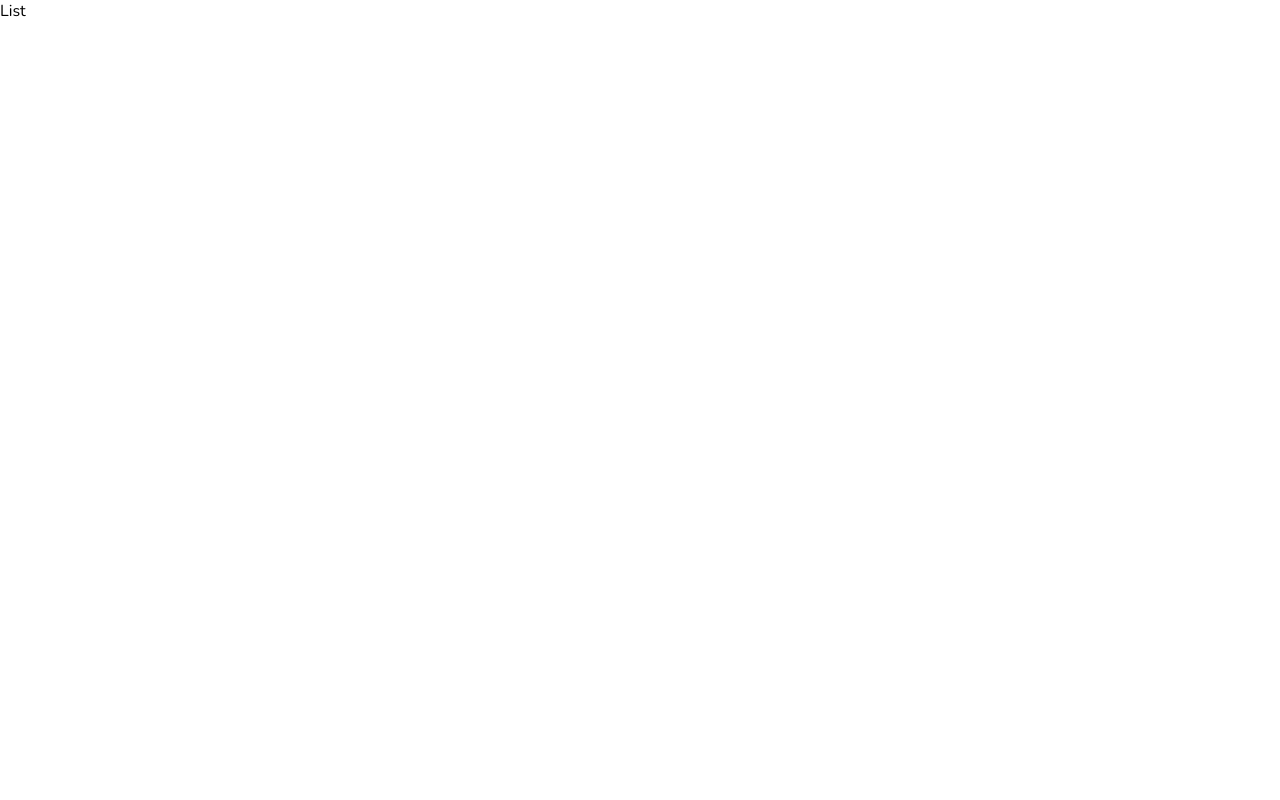
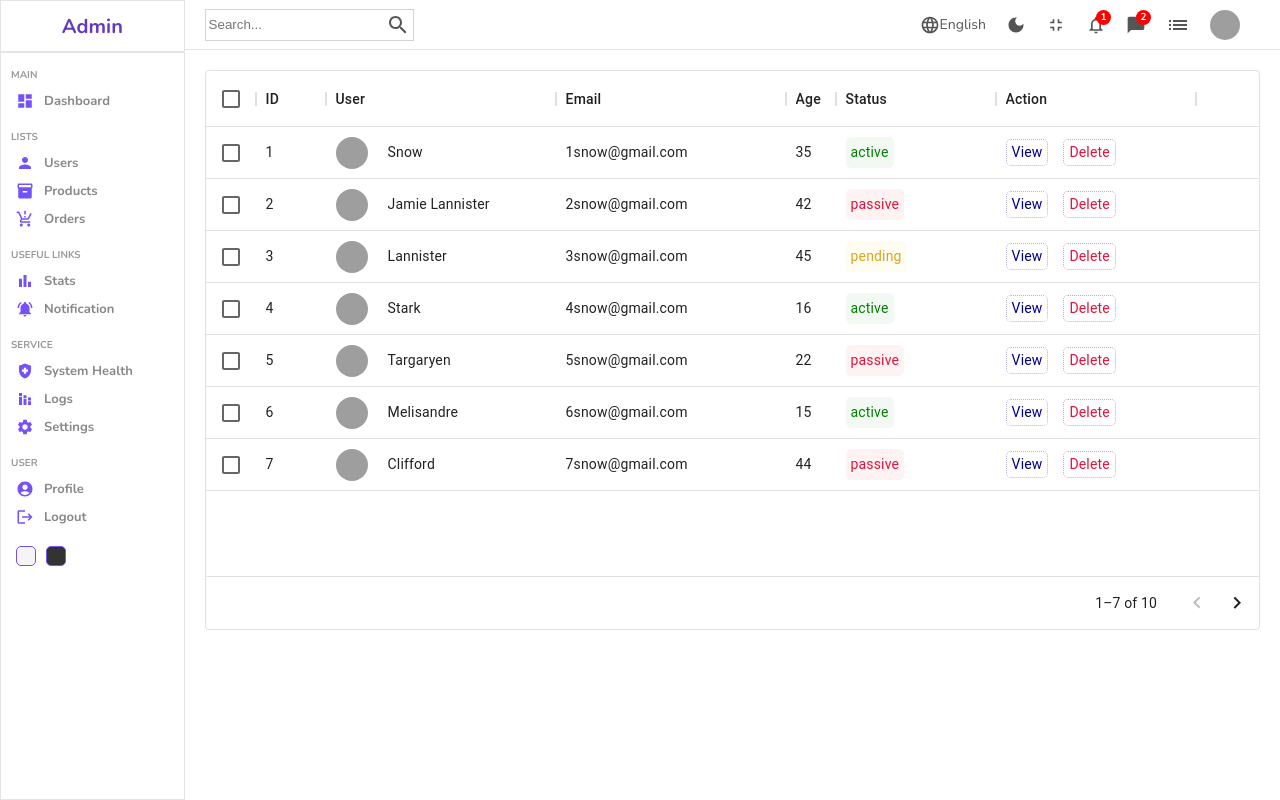
Before and after one commit to imsikun/admin_panel, a React (Create React App) app: page /users in a window 1280 px wide. Built offline with nearby package versions, Linux system fonts and the light colour scheme; grey boxes are pictures that could not be loaded.

Commit message:
added the users table in the user route

```diff
--- a/package.json
+++ b/package.json
@@ -7,6 +7,7 @@
     "@emotion/styled": "^11.8.1",
     "@mui/icons-material": "^5.5.1",
     "@mui/material": "^5.5.3",
+    "@mui/x-data-grid": "^5.9.0",
     "@testing-library/jest-dom": "^5.14.1",
     "@testing-library/react": "^12.0.0",
     "@testing-library/user-event": "^13.2.1",
--- /dev/null
+++ b/src/components/datatable/Datatable.jsx
@@ -0,0 +1,35 @@
+import './datatable.scss';
+import { DataGrid } from '@mui/x-data-grid';
+import { userColumns, userRows } from '../../datatablesource';
+
+function Datatable() {
+  const actionColumn = [
+    {
+      field: 'action',
+      headerName: 'Action',
+      width: 200,
+      renderCell: () => {
+        return (
+          <div className='cellAction'>
+            <div className='viewButton'>View</div>
+            <div className='deleteButton'>Delete</div>
+          </div>
+        );
+      },
+    },
+  ];
+
+  return (
+    <div className='datatable'>
+      <DataGrid
+        rows={userRows}
+        columns={userColumns.concat(actionColumn)}
+        pageSize={7}
+        rowsPerPageOptions={[7]}
+        checkboxSelection
+      />
+    </div>
+  );
+}
+
+export default Datatable;
--- /dev/null
+++ b/src/components/datatable/datatable.scss
@@ -0,0 +1,52 @@
+.datatable {
+  height: 600px;
+  padding: 20px;
+
+  .cellWithImg {
+    display: flex;
+    align-items: center;
+
+    .cellImg {
+      width: 32px;
+      height: 32px;
+      border-radius: 50%;
+      object-fit: cover;
+      margin-right: 20px;
+    }
+  }
+  .cellWithStatus {
+    padding: 5px;
+    border-radius: 5px;
+
+    &.active {
+      background-color: rgba(0, 128, 0, 0.05);
+      color: green;
+    }
+    &.pending {
+      background-color: rgba(255, 217, 0, 0.05);
+      color: goldenrod;
+    }
+    &.passive {
+      background-color: rgba(255, 0, 0, 0.05);
+      color: crimson;
+    }
+  }
+  .cellAction {
+    display: flex;
+    align-items: center;
+    gap: 15px;
+
+    .viewButton {
+      padding: 2px 5px;
+      border-radius: 5px;
+      color: darkblue;
+      border: 1px dotted rgba(0, 0, 139, 0.297);
+    }
+    .deleteButton {
+      padding: 2px 5px;
+      border-radius: 5px;
+      color: crimson;
+      border: 1px dotted rgba(139, 0, 0, 0.346);
+    }
+  }
+}
--- a/src/components/table/Table.jsx
+++ b/src/components/table/Table.jsx
@@ -58,6 +58,16 @@
       method: 'Online',
       status: 'Pending',
     },
+    {
+      id: 23423,
+      product: 'ASUS ROG Strix',
+      img: 'https://m.media-amazon.com/images/I/81hH5vK-MCL._AC_UY327_FMwebp_QL65_.jpg',
+      customer: 'Harold Carol',
+      date: '1 March',
+      amount: 2000,
+      method: 'Online',
+      status: 'Pending',
+    },
   ];
 
   return (
--- /dev/null
+++ b/src/datatablesource.js
@@ -0,0 +1,122 @@
+export const userColumns = [
+  { field: 'id', headerName: 'ID', width: 70 },
+  {
+    field: 'user',
+    headerName: 'User',
+    width: 230,
+    renderCell: (params) => {
+      return (
+        <div className='cellWithImg'>
+          <img className='cellImg' src={params.row.img} alt='avatar' />
+          {params.row.username}
+        </div>
+      );
+    },
+  },
+  {
+    field: 'email',
+    headerName: 'Email',
+    width: 230,
+  },
+  {
+    field: 'age',
+    headerName: 'Age',
+    width: 30,
+  },
+  {
+    field: 'status',
+    headerName: 'Status',
+    width: 160,
+    renderCell: (params) => {
+      return (
+        <div className={`cellWithStatus ${params.row.status}`}>
+          {params.row.status}
+        </div>
+      );
+    },
+  },
+];
+
+//temporary data
+export const userRows = [
+  {
+    id: 1,
+    username: 'Snow',
+    img: 'https://images.pexels.com/photos/1820770/pexels-photo-1820770.jpeg?auto=compress&cs=tinysrgb&dpr=2&w=500',
+    status: 'active',
+    email: '1snow@gmail.com',
+    age: 35,
+  },
+  {
+    id: 2,
+    username: 'Jamie Lannister',
+    img: 'https://images.pexels.com/photos/1820770/pexels-photo-1820770.jpeg?auto=compress&cs=tinysrgb&dpr=2&w=500',
+    email: '2snow@gmail.com',
+    status: 'passive',
+    age: 42,
+  },
+  {
+    id: 3,
+    username: 'Lannister',
+    img: 'https://images.pexels.com/photos/1820770/pexels-photo-1820770.jpeg?auto=compress&cs=tinysrgb&dpr=2&w=500',
+    email: '3snow@gmail.com',
+    status: 'pending',
+    age: 45,
+  },
+  {
+    id: 4,
+    username: 'Stark',
+    img: 'https://images.pexels.com/photos/1820770/pexels-photo-1820770.jpeg?auto=compress&cs=tinysrgb&dpr=2&w=500',
+    email: '4snow@gmail.com',
+    status: 'active',
+    age: 16,
+  },
+  {
+    id: 5,
+    username: 'Targaryen',
+    img: 'https://images.pexels.com/photos/1820770/pexels-photo-1820770.jpeg?auto=compress&cs=tinysrgb&dpr=2&w=500',
+    email: '5snow@gmail.com',
+    status: 'passive',
+    age: 22,
+  },
+  {
+    id: 6,
+    username: 'Melisandre',
+    img: 'https://images.pexels.com/photos/1820770/pexels-photo-1820770.jpeg?auto=compress&cs=tinysrgb&dpr=2&w=500',
+    email: '6snow@gmail.com',
+    status: 'active',
+    age: 15,
+  },
+  {
+    id: 7,
+    username: 'Clifford',
+    img: 'https://images.pexels.com/photos/1820770/pexels-photo-1820770.jpeg?auto=compress&cs=tinysrgb&dpr=2&w=500',
+    email: '7snow@gmail.com',
+    status: 'passive',
+    age: 44,
+  },
+  {
+    id: 8,
+    username: 'Frances',
+    img: 'https://images.pexels.com/photos/1820770/pexels-photo-1820770.jpeg?auto=compress&cs=tinysrgb&dpr=2&w=500',
+    email: '8snow@gmail.com',
+    status: 'active',
+    age: 36,
+  },
+  {
+    id: 9,
+    username: 'Roxie',
+    img: 'https://images.pexels.com/photos/1820770/pexels-photo-1820770.jpeg?auto=compress&cs=tinysrgb&dpr=2&w=500',
+    email: 'snow@gmail.com',
+    status: 'pending',
+    age: 65,
+  },
+  {
+    id: 10,
+    username: 'Roxie',
+    img: 'https://images.pexels.com/photos/1820770/pexels-photo-1820770.jpeg?auto=compress&cs=tinysrgb&dpr=2&w=500',
+    email: 'snow@gmail.com',
+    status: 'active',
+    age: 65,
+  },
+];
--- a/src/pages/list/List.jsx
+++ b/src/pages/list/List.jsx
@@ -1,6 +1,18 @@
 import './list.scss';
+import Sidebar from '../../components/sidebar/Sidebar';
+import Navbar from '../../components/navbar/Navbar';
+import Datatable from '../../components/datatable/Datatable';
+
 function List() {
-  return <div>List</div>;
+  return (
+    <div className='list'>
+      <Sidebar />
+      <div className='listContainer'>
+        <Navbar />
+        <Datatable />
+      </div>
+    </div>
+  );
 }
 
 export default List;
--- a/src/pages/list/list.scss
+++ b/src/pages/list/list.scss
@@ -0,0 +1,8 @@
+.list {
+  display: flex;
+  width: 100%;
+
+  .listContainer {
+    flex: 6;
+  }
+}
```
Also changed, not shown: 2 other files (tests, documents, lock files or other folders).
